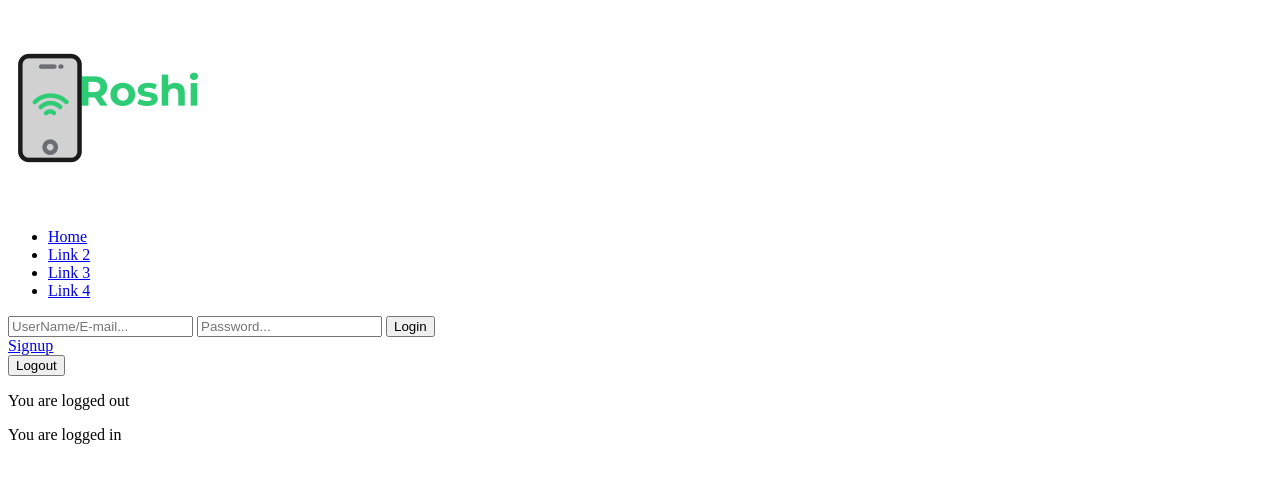
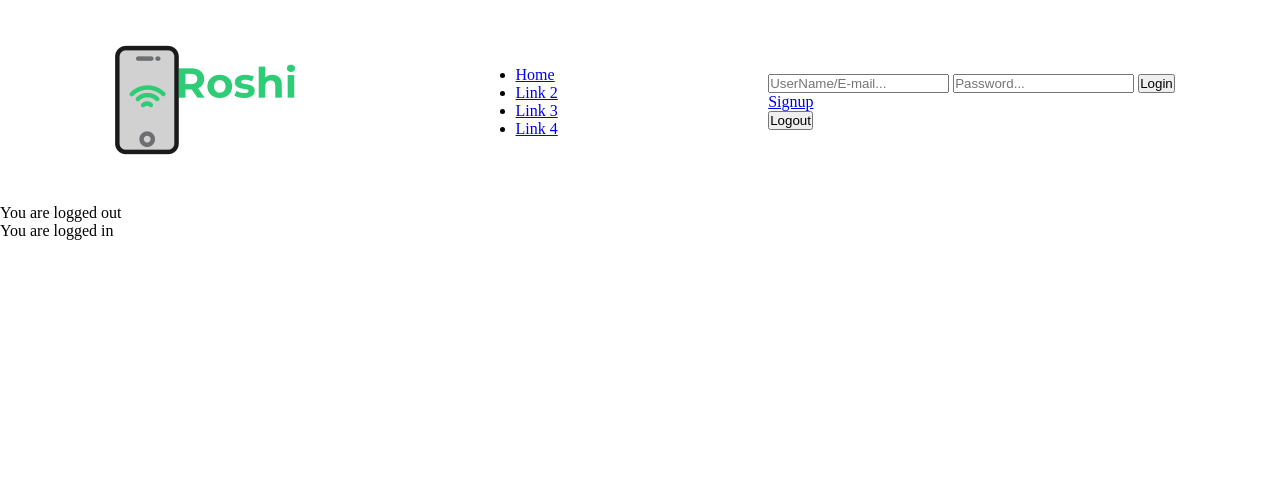
Before and after one commit to ShellZone/PHP-Login-system, a PHP site: page / in a window 1280 px wide. Shown: the top 483 px of the page. Run offline with PHP 8.4, Linux system fonts and the light colour scheme.

Commit message:
added basic styling

```diff
--- a/header.php
+++ b/header.php
@@ -5,7 +5,7 @@
     <meta name="viewport" content="width=device-width, initial-scale=1.0">
     <title>Login</title>
     <link rel="stylesheet" href="style.css">
-    <!-- http://localhost:81/phpmyadmin/ -->
+
 
 </head>
 <body>
--- a/style.css
+++ b/style.css
@@ -0,0 +1,13 @@
+* {
+    margin: 0px;
+    padding: 0px;
+    box-sizing: border-box;
+
+}
+
+.nav-header-main {
+    display: flex;
+    justify-content: space-around;
+    align-items: center;
+
+}
```
